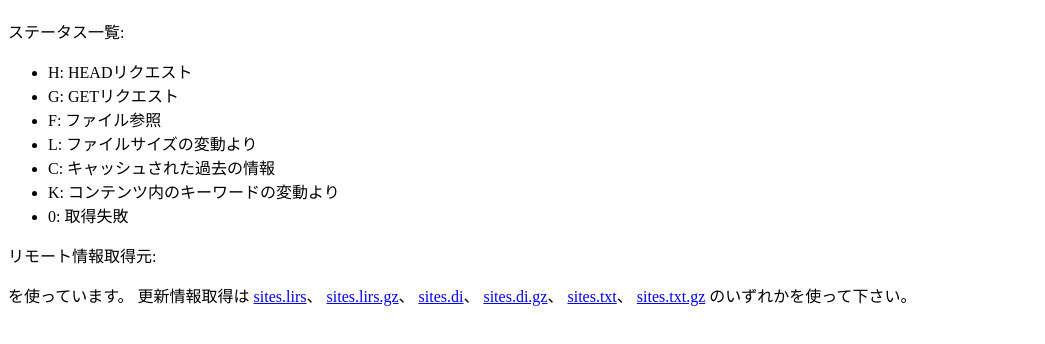
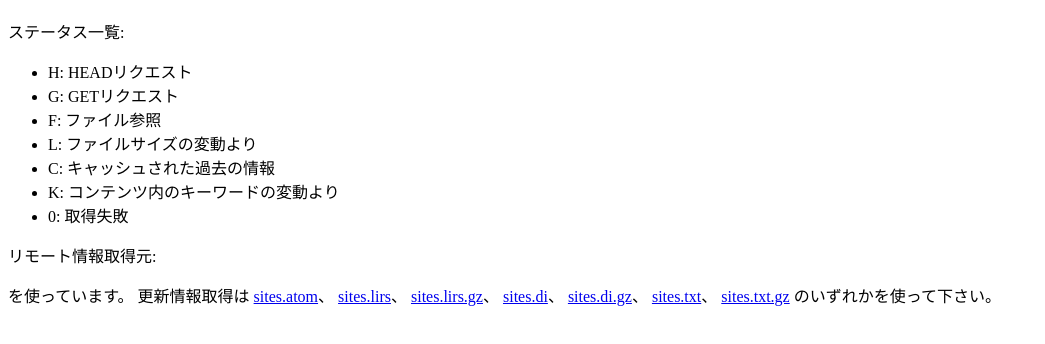
Before and after one commit to wakaba/tama, a plain HTML site: page html/base.html in a window 1280 px wide. Shown: the part 96-440 px from the top of the page, without its empty margins (0-1045 px from the left). Drawn offline with Linux system fonts and the light colour scheme.

Commit message:
link to atom

```diff
--- a/html/base.html
+++ b/html/base.html
@@ -43,6 +43,7 @@
 <p>
 <!--tama_output method="VERSION"-->を使っています。
 更新情報取得は
+<a href="sites.atom">sites.atom</a>、
 <a href="sites.lirs">sites.lirs</a>、
 <a href="sites.lirs.gz">sites.lirs.gz</a>、
 <a href="sites.di">sites.di</a>、
```
